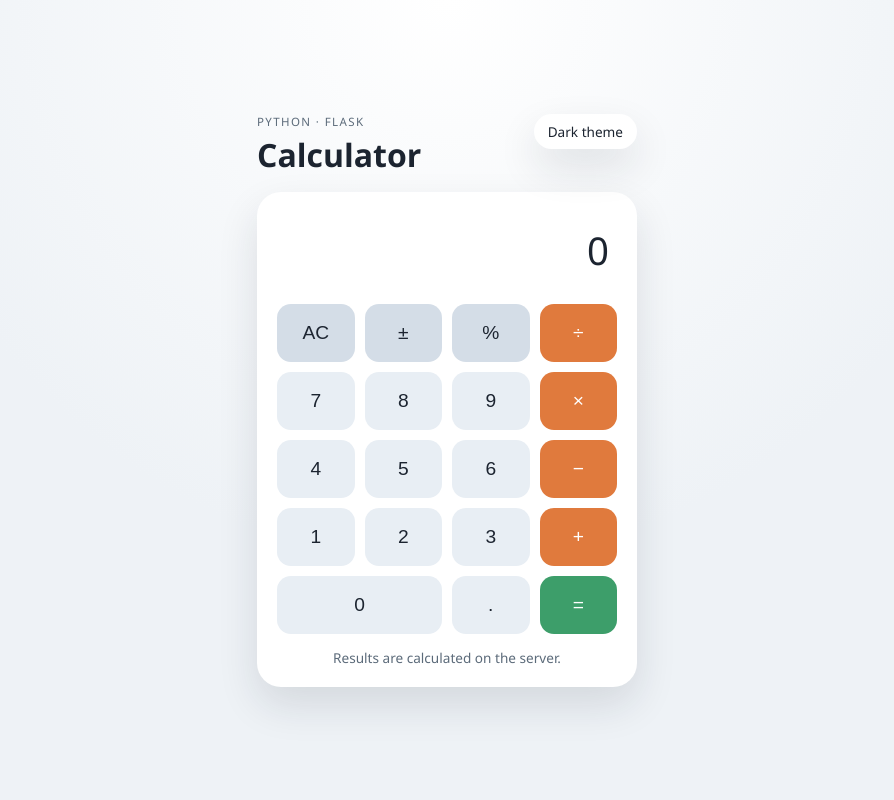
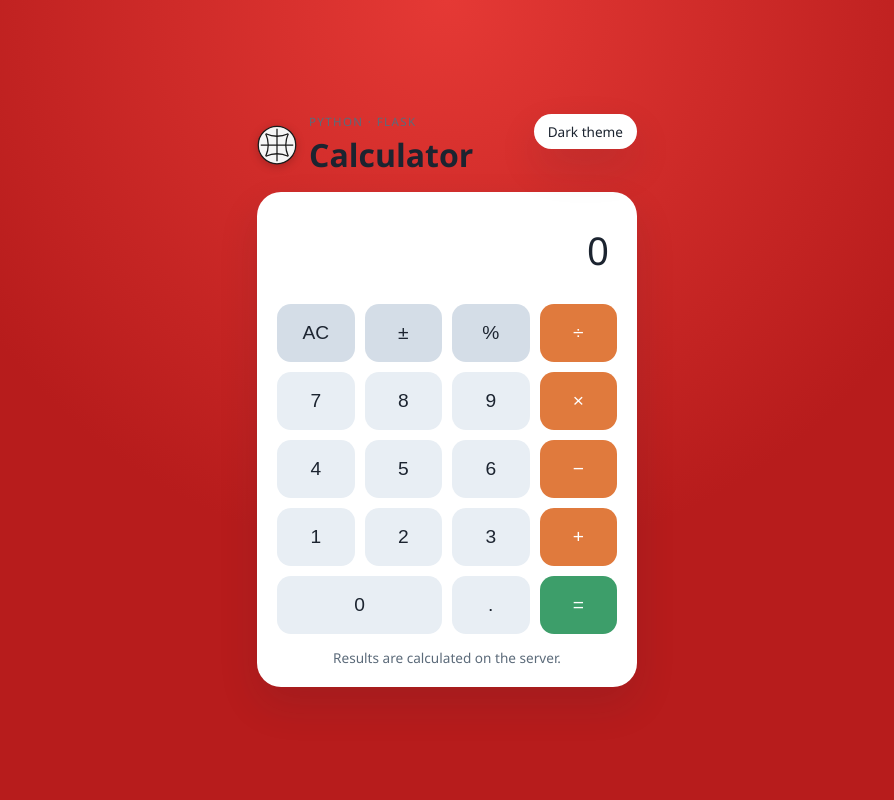
Before and after one commit to divyangorbus/flask-calculator, a Flask app: page / in a window 1280 px wide. Shown: the whole page, without its empty margins (193-1087 px from the left). Run offline with Flask 3, Linux system fonts and the light colour scheme.

Commit message:
Add football logo and red background theme.
Co-authored-by: Cursor <cursoragent@cursor.com>

```diff
--- a/static/style.css
+++ b/static/style.css
@@ -1,6 +1,6 @@
 :root {
-  --bg: #eef2f6;
-  --bg-glow: #ffffff;
+  --bg: #b71c1c;
+  --bg-glow: #e53935;
   --panel: #ffffff;
   --key: #e8eef4;
   --key-hover: #dce5ee;
@@ -17,8 +17,8 @@
 }
 
 html[data-theme="dark"] {
-  --bg: #0c2348;
-  --bg-glow: #1a4a8a;
+  --bg: #7f0000;
+  --bg-glow: #c62828;
   --panel: #163a6b;
   --key: #1e4f8c;
   --key-hover: #2762ab;
@@ -58,6 +58,17 @@ header {
   justify-content: space-between;
   gap: 12px;
   margin-bottom: 16px;
+}
+
+.brand {
+  display: flex;
+  align-items: center;
+  gap: 12px;
+}
+
+.logo {
+  flex-shrink: 0;
+  filter: drop-shadow(0 2px 4px rgba(0, 0, 0, 0.2));
 }
 
 .eyebrow {
--- a/templates/index.html
+++ b/templates/index.html
@@ -19,9 +19,18 @@
   <body>
     <main class="shell">
       <header>
-        <div>
-          <p class="eyebrow">Python · Flask</p>
-          <h1>Calculator</h1>
+        <div class="brand">
+          <img
+            class="logo"
+            src="{{ url_for('static', filename='football.svg') }}"
+            alt=""
+            width="40"
+            height="40"
+          />
+          <div>
+            <p class="eyebrow">Python · Flask</p>
+            <h1>Calculator</h1>
+          </div>
         </div>
         <button type="button" class="theme-toggle" id="theme-toggle" aria-pressed="false">
           Dark theme
```
Also changed, not shown: static/football.svg (added).
